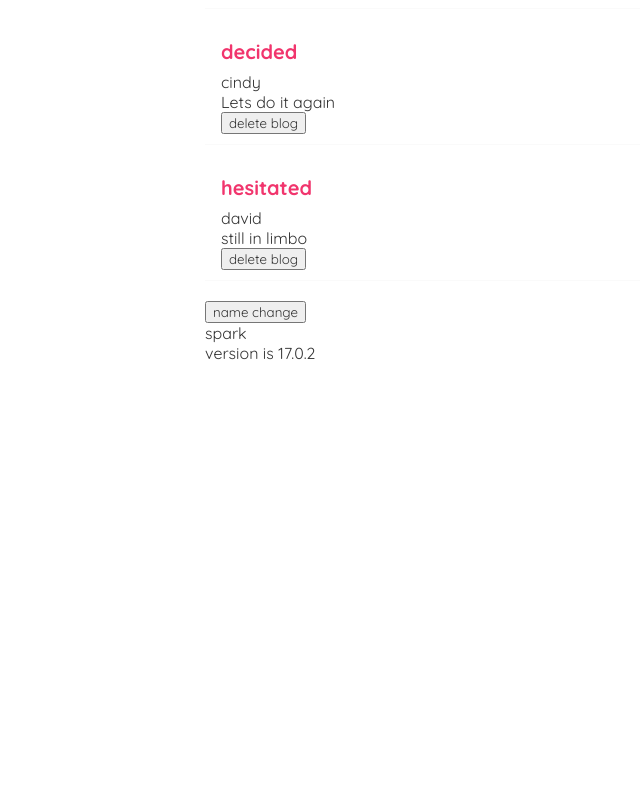
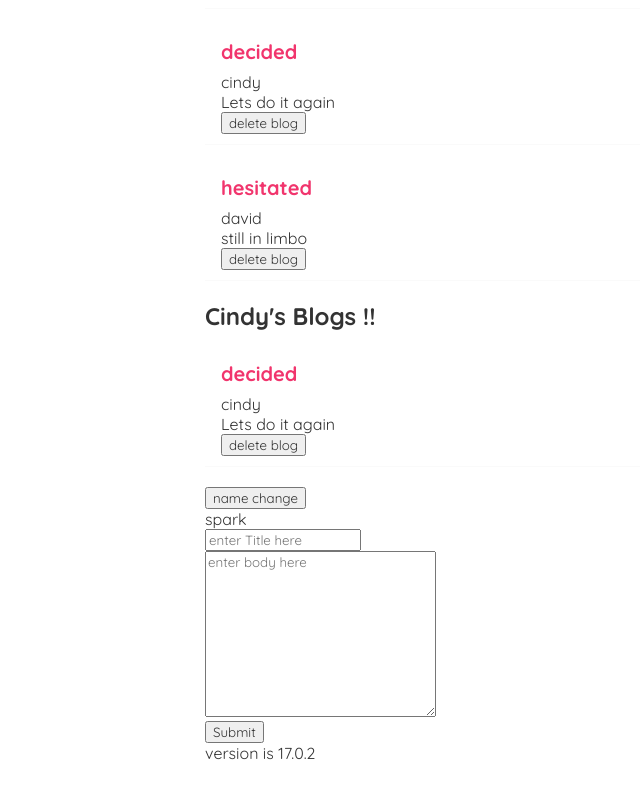
Before and after one commit to psean21c/spark, a React (Create React App) app: page / in a window 1280 px wide. Shown: the part 288-1086 px from the top of the page, without its empty margins (135-775 px from the left). Before the commit the page ends 800 px from the top, so only its background shows below. Built offline with nearby package versions, Linux system fonts and the light colour scheme; the HTML template or start-up script is replaced by a standard one.

Commit message:
finished useEffect

```diff
--- a/package.json
+++ b/package.json
@@ -43,5 +43,6 @@
       "last 1 firefox version",
       "last 1 safari version"
     ]
-  }
+  },
+  "proxy": "http://localhost:8080"
 }
--- a/src/App.js
+++ b/src/App.js
@@ -7,20 +7,23 @@
 import React from 'react';
 import Navbar from './Navbar';
 import Home from './Home';
+import Blog from './Blog';
 
 // state management
 function App() {
-  const REACT_VERSION = React.version;
+// class App extends React.Component {
+    const REACT_VERSION = React.version;
+
+
 
   return (
     <div className="App">
       <Navbar/>
       <div className="content">
         <Home/>
+        <Blog/>
         <p> version is {REACT_VERSION}</p>
       </div>
-
-
     </div>
   )
 }
--- /dev/null
+++ b/src/Blog.js
@@ -0,0 +1,81 @@
+import axios from 'axios';
+import React from 'react';
+
+
+class Blog extends React.Component{
+
+    state = {
+        title: '',
+        body: ''
+    };
+
+    handleChange = (event) => {
+        const target = event.target;
+        const name = target.name;
+        const value = target.value;
+
+        this.setState({
+            [name]: value
+        });
+
+    };
+
+    handleSubmit = (event) => {
+        console.log('handleSubmit')
+        event.preventDefault();
+        const payload = {
+            title: this.state.title,
+            body: this.state.body
+        };
+
+        // 1) axios.post('/add', payload).then().catch()
+        // 2) axios({url:"",method:"POST,data:payload"}).then().catch()
+        axios({
+            url: '/add',
+            method:'POST',
+            data: payload
+        })
+        .then((res)=>{
+            console.log('Data sent to server: ', payload);
+            console.log('respose from server:', res.data)
+        })
+        .catch((error)=>{
+            console.log('Internal Server error:', error);
+        });
+    }
+
+
+    render() {
+        console.log('state:', this.state)
+        return(
+            <div>
+                <form onSubmit={this.handleSubmit}>
+                    <div className="form-input">
+                        <input
+                            type="text"
+                            name="title"
+                            placeholder="enter Title here"
+                            value={this.state.title}
+                            onChange={this.handleChange}
+                        />
+                    </div>
+                    <div className="form-input">
+                        <textarea
+                        placeholder="enter body here"
+                        name="body"
+                        cols="30"
+                        rows="10"
+                        value={this.state.body}
+                        onChange={this.handleChange}
+                        >
+                        </textarea>
+                    </div>
+                    <button>Submit</button>
+                </form>
+
+            </div>
+        )
+    }
+}
+
+export default Blog;
--- a/src/BlogList.js
+++ b/src/BlogList.js
@@ -1,9 +1,13 @@
 
 const BlogList = ({blogs, title, handleDelete}) => {
+    // Below are the same way to pass properties
+    // 1) only pass "props" and distribute
     // (props) => {}
     // const blogs = props.blogs;
     // const title = props.title;
     // console.log(props,blogs)
+    // 2) pass seperate variables
+    // ({blogs, title, handleDelete})
 
     return (
         <div className="blog-list">
--- a/src/Home.jsx
+++ b/src/Home.jsx
@@ -1,8 +1,8 @@
 import {useState, useEffect} from 'react';
-
 import BlogList from './BlogList';
 const Home = () => {
 
+    // useState()
     const [blogs, setBlogs] = useState([
         {title:'started', body: 'committment', author: 'spark', id: 1},
         {title:'decided', body: 'Lets do it again', author: 'cindy', id: 2},
@@ -11,20 +11,23 @@ const Home = () => {
 
     const [name, setName] = useState('spark');
 
+    // useEffect()
     useEffect(() => {
         console.log('useEffect');
 
     },[name])
 
+    // this method will be called from ./BolgList
     const handleDelete = (id) => {
-        console.log('handled')
+        // console.log('handleDelete')
         const newBlogs = blogs.filter(blog => blog.id !== id);
         setBlogs(newBlogs);
     }
+
     return (
         <div className="home">
             <BlogList blogs={blogs} title="Connected Blogs !!" handleDelete ={handleDelete}/>
-            {/* <BlogList blogs={blogs.filter( (blog) => blog.author === 'cindy')} title="Cindy's Blogs !!"/> */}
+            <BlogList blogs={blogs.filter( (blog) => blog.author === 'cindy')} title="Cindy's Blogs !!"/>
             <button onClick={() => setName('hero')}>name change</button>
             <p>{name}</p>
         </div>
```
Also changed, not shown: 1 other file (tests, documents, lock files or other folders).
